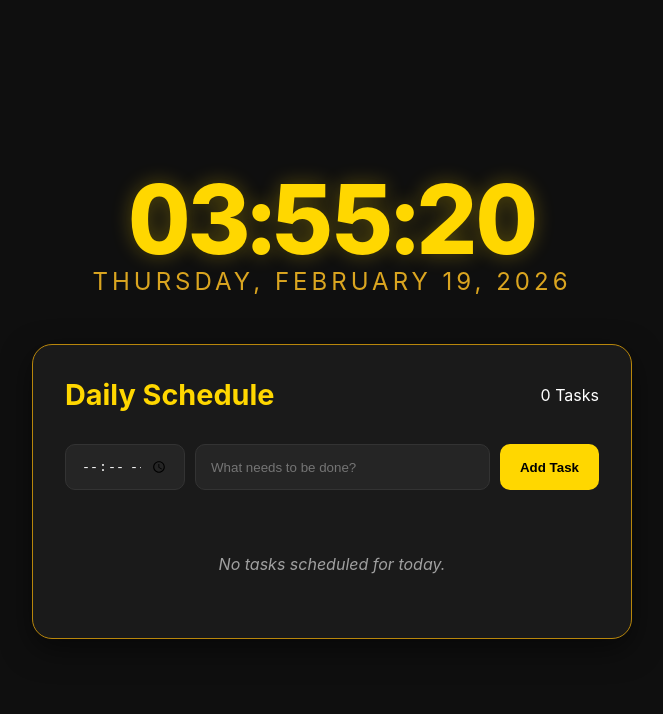
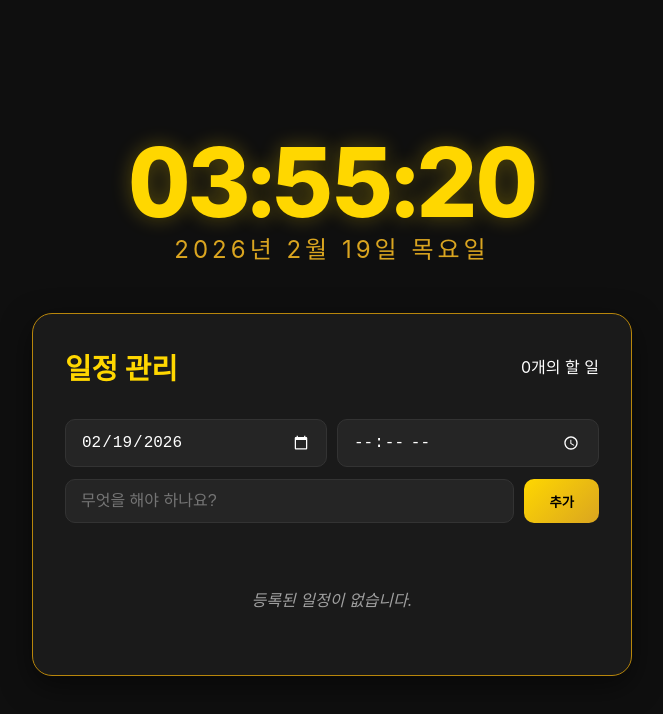
Before and after one commit to chanwookim0716/cronos, a React (Vite) app: page / in a window 1280 px wide. Shown: the top 714 px of the page, without its empty margins (308-971 px from the left). Built offline with nearby package versions, Linux system fonts and the light colour scheme.

Commit message:
Update: Localization to Korean and added Date Picker with improved UI

```diff
--- a/src/App.css
+++ b/src/App.css
@@ -92,8 +92,15 @@ body {
 
 .input-group {
   display: flex;
+  flex-direction: column;
+  gap: 12px;
+  margin-bottom: 2rem;
+}
+
+.input-row {
+  display: flex;
   gap: 10px;
-  margin-bottom: 2rem;
+  width: 100%;
 }
 
 input {
@@ -103,68 +110,42 @@ input {
   padding: 12px 15px;
   border-radius: 10px;
   outline: none;
-  transition: border-color 0.3s;
+  transition: all 0.3s;
+  font-size: 1rem;
 }
 
 input:focus {
   border-color: var(--gold-primary);
+  box-shadow: 0 0 10px rgba(255, 215, 0, 0.2);
 }
 
+input[type="date"],
 input[type="time"] {
-  width: 120px;
+  flex: 1;
+  color-scheme: dark; /* 브라우저 기본 달력 아이콘 등을 다크모드로 표시 */
 }
 
 input[type="text"] {
-  flex-grow: 1;
+  flex: 3;
 }
 
 button {
-  background: var(--gold-primary);
-  color: black;
+  background: linear-gradient(135deg, var(--gold-primary), var(--gold-secondary));
+  color: #000;
   border: none;
-  padding: 12px 20px;
+  padding: 12px 25px;
   border-radius: 10px;
-  font-weight: bold;
+  font-weight: 800;
   cursor: pointer;
   transition: all 0.2s;
+  white-space: nowrap;
 }
 
-button:hover {
-  background: var(--gold-secondary);
-  transform: scale(1.05);
-}
-
-.task-list {
-  display: flex;
-  flex-direction: column;
-  gap: 1rem;
-}
-
-.task-item {
-  display: flex;
-  align-items: center;
-  justify-content: space-between;
-  background: rgba(255, 255, 255, 0.03);
-  padding: 1rem;
-  border-radius: 12px;
-  border-left: 4px solid var(--gold-primary);
-  animation: slideIn 0.3s ease-out;
-}
-
-@keyframes slideIn {
-  from { opacity: 0; transform: translateX(-20px); }
-  to { opacity: 1; transform: translateX(0); }
-}
-
-.task-info {
-  display: flex;
-  flex-direction: column;
-}
-
-.task-time {
-  font-size: 0.85rem;
+.task-date-time {
+  font-size: 0.8rem;
   color: var(--gold-secondary);
-  font-weight: bold;
+  font-weight: 600;
+  margin-bottom: 4px;
 }
 
 .task-text {
--- a/src/App.tsx
+++ b/src/App.tsx
@@ -3,6 +3,7 @@ import './App.css';
 
 interface Task {
   id: string;
+  date: string;
   time: string;
   text: string;
   completed: boolean;
@@ -16,30 +17,38 @@ const App: React.FC = () => {
   });
   const [newTaskText, setNewTaskText] = useState('');
   const [newTaskTime, setNewTaskTime] = useState('');
+  const [newTaskDate, setNewTaskDate] = useState(new Date().toISOString().split('T')[0]);
 
-  // Clock Update
+  // 시계 업데이트
   useEffect(() => {
     const timer = setInterval(() => setTime(new Date()), 1000);
     return () => clearInterval(timer);
   }, []);
 
-  // Persistence
+  // 데이터 저장
   useEffect(() => {
     localStorage.setItem('golden-tasks', JSON.stringify(tasks));
   }, [tasks]);
 
   const addTask = (e: React.FormEvent) => {
     e.preventDefault();
-    if (!newTaskText || !newTaskTime) return;
+    if (!newTaskText || !newTaskTime || !newTaskDate) return;
 
     const newTask: Task = {
       id: crypto.randomUUID(),
+      date: newTaskDate,
       time: newTaskTime,
       text: newTaskText,
       completed: false,
     };
 
-    setTasks([...tasks, newTask].sort((a, b) => a.time.localeCompare(b.time)));
+    // 날짜와 시간 순으로 정렬
+    setTasks([...tasks, newTask].sort((a, b) => {
+      const dateCompare = a.date.localeCompare(b.date);
+      if (dateCompare !== 0) return dateCompare;
+      return a.time.localeCompare(b.time);
+    }));
+
     setNewTaskText('');
     setNewTaskTime('');
   };
@@ -49,7 +58,7 @@ const App: React.FC = () => {
   };
 
   const formatTime = (date: Date) => {
-    return date.toLocaleTimeString('en-US', {
+    return date.toLocaleTimeString('ko-KR', {
       hour12: false,
       hour: '2-digit',
       minute: '2-digit',
@@ -58,7 +67,7 @@ const App: React.FC = () => {
   };
 
   const formatDate = (date: Date) => {
-    return date.toLocaleDateString('en-US', {
+    return date.toLocaleDateString('ko-KR', {
       weekday: 'long',
       year: 'numeric',
       month: 'long',
@@ -75,42 +84,54 @@ const App: React.FC = () => {
 
       <section className="scheduler-card">
         <div className="scheduler-header">
-          <h2>Daily Schedule</h2>
-          <span>{tasks.length} {tasks.length === 1 ? 'Task' : 'Tasks'}</span>
+          <h2>일정 관리</h2>
+          <span>{tasks.length}개의 할 일</span>
         </div>
 
         <form onSubmit={addTask} className="input-group">
+          <div className="input-row">
+            <input
+              type="date"
+              className="date-input"
+              value={newTaskDate}
+              onChange={(e: React.ChangeEvent<HTMLInputElement>) => setNewTaskDate(e.target.value)}
+              required
+            />
             <input
               type="time"
+              className="time-input"
               value={newTaskTime}
               onChange={(e: React.ChangeEvent<HTMLInputElement>) => setNewTaskTime(e.target.value)}
               required
             />
+          </div>
+          <div className="input-row">
             <input
               type="text"
-            placeholder="What needs to be done?"
+              placeholder="무엇을 해야 하나요?"
               value={newTaskText}
               onChange={(e: React.ChangeEvent<HTMLInputElement>) => setNewTaskText(e.target.value)}
               required
             />
-          <button type="submit">Add Task</button>
+            <button type="submit">추가</button>
+          </div>
         </form>
 
         <div className="task-list">
           {tasks.length === 0 ? (
-            <div className="empty-state">No tasks scheduled for today.</div>
+            <div className="empty-state">등록된 일정이 없습니다.</div>
           ) : (
             tasks.map((task: Task) => (
               <div key={task.id} className="task-item">
                 <div className="task-info">
-                  <span className="task-time">{task.time}</span>
+                  <span className="task-date-time">{task.date} | {task.time}</span>
                   <span className="task-text">{task.text}</span>
                 </div>
                 <button
                   className="delete-btn"
                   onClick={() => deleteTask(task.id)}
                 >
-                  Delete
+                  삭제
                 </button>
               </div>
             ))
```
Lines whose indentation alone changed are shown as unchanged.
